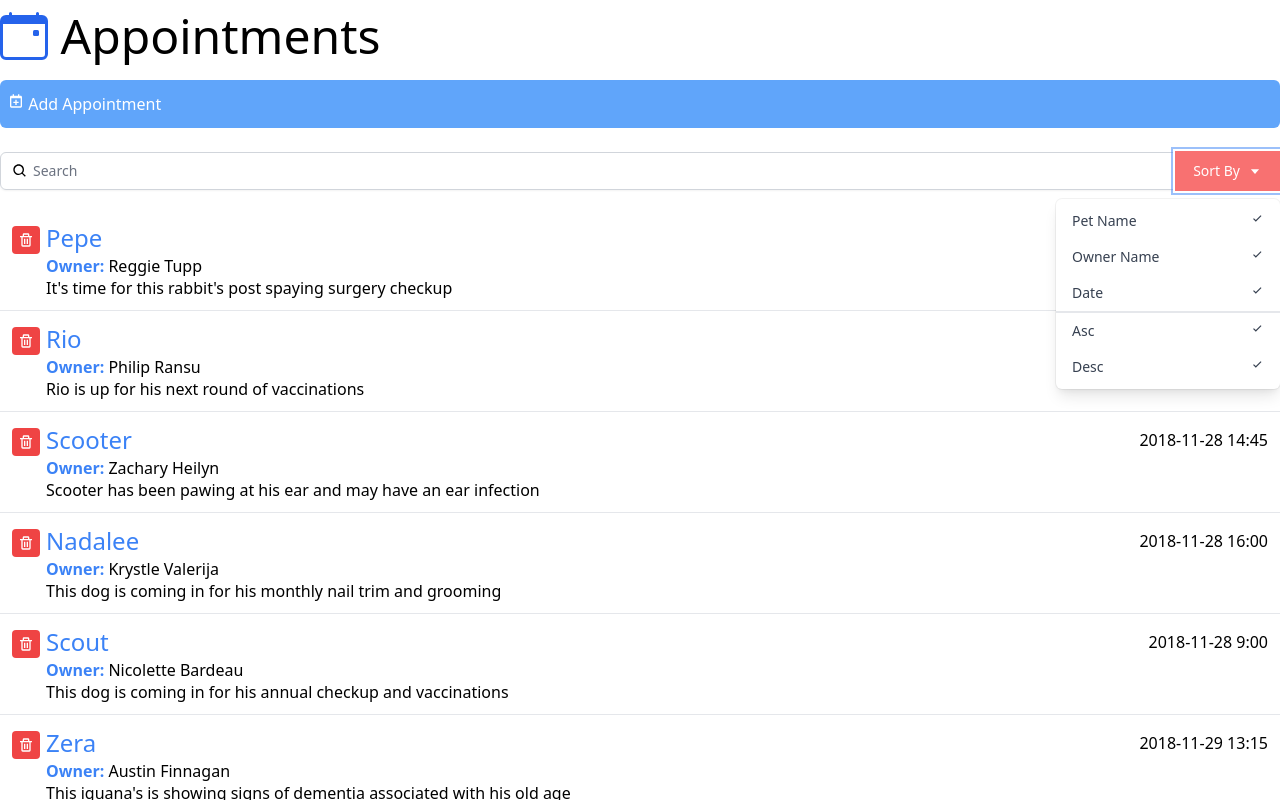
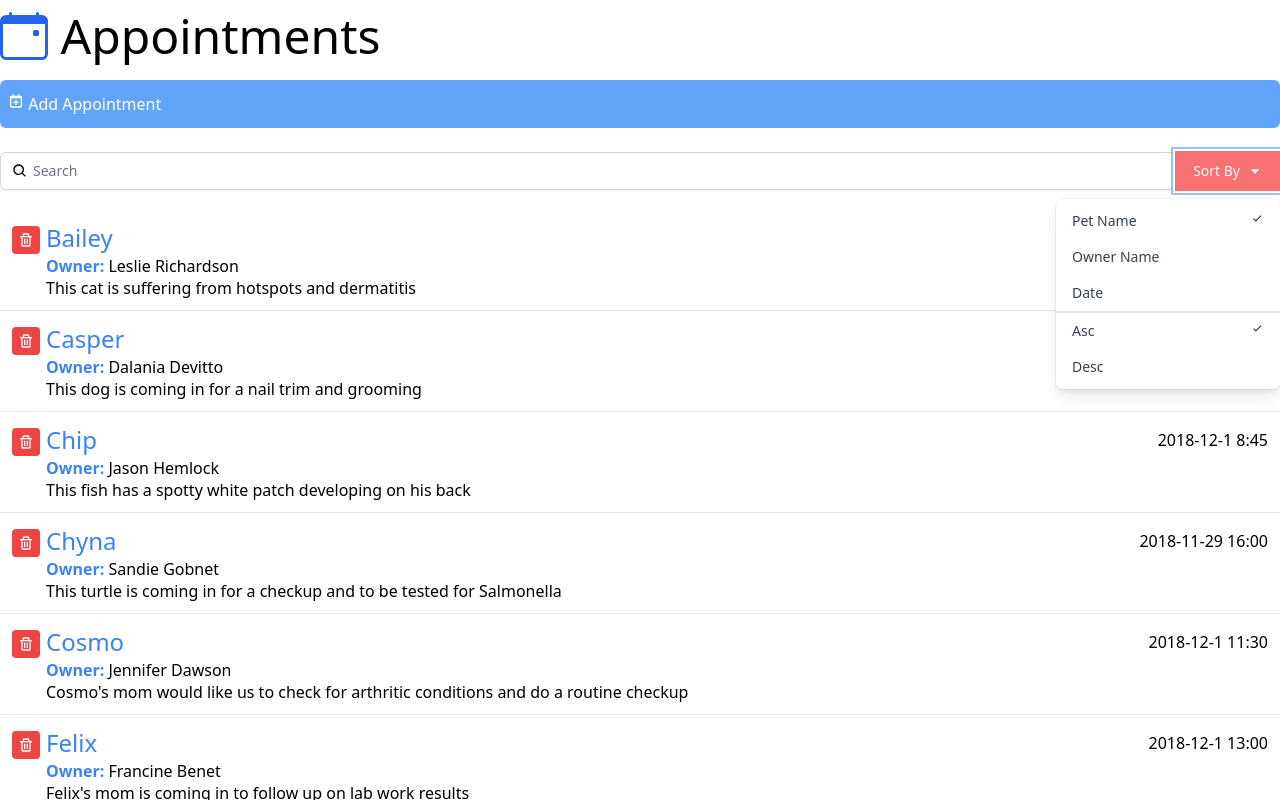
Before and after one commit to AronKuch/second-reaction, a React (Create React App) app: page / in a window 1280 px wide. Both pictures are taken after a click on the button "Sort By". Shown: the top 800 px of the page. Built offline with nearby package versions, Linux system fonts and the light colour scheme.

Commit message:
Enabled sorting and fixed the menu to check/uncheck by sort

```diff
--- a/src/App.js
+++ b/src/App.js
@@ -8,6 +8,8 @@ function App() {
 
   let [appointmentList, setAppointmentList] = useState([]);
   let [query, setQuery] = useState("");
+  let [sortBy, setSortBy] = useState("petName");
+  let [orderBy, setOrderBy] = useState("asc");
 
   const filteredAppointments = appointmentList.filter(
     item => {
@@ -17,7 +19,11 @@ function App() {
         item.aptNotes.toLowerCase().includes(query.toLowerCase())
       )
     }
-  );
+  ).sort((a,b) => {
+    return(
+      (orderBy === 'asc' ? 1 : -1) * (a[sortBy].toLowerCase() >= b[sortBy].toLowerCase() ? 1 : -1)
+    );
+  }) ;
 
   const fetchData = useCallback(() => {
     fetch('./data.json')
@@ -37,7 +43,11 @@ function App() {
       <h1 className="text-5xl mb-5">
         <CalIcon className="inline-block text-blue-600 align-top" /> Appointments</h1>
         <AddAppointment />
-        <Search query={query} onQueryChange={myQuery => setQuery(myQuery)} />
+        <Search query={query}
+          onQueryChange={myQuery => setQuery(myQuery)}
+          orderBy = {orderBy} onOrderByChange = {myOrder => setOrderBy(myOrder)}
+          sortBy = {sortBy} onSortByChange = {mySort => setSortBy(mySort)}
+        />
         <ul className="divide-y divide-gray-200">
           {filteredAppointments.map(appointment => (
             <AppointmentInfo  key={appointment.id}
--- a/src/components/Search.js
+++ b/src/components/Search.js
@@ -3,32 +3,37 @@
 import {BiSearch, BiCaretDown, BiCheck}  from "react-icons/bi";
 import {useState} from 'react';
 
-const DropDown = () => {
+const DropDown = ({sortBy, onSortByChange, orderBy, onOrderByChange}) => {
   return (
     <div className="origin-top-right absolute right-0 mt-2 w-56
       rounded-md shadow-lg bg-white ring-1 ring-black ring-opacity-5">
       <div className="py-1" role="menu" aria-orientation="vertical" aria-labelledby="options-menu">
         <div
           className="px-4 py-2 text-sm text-gray-700 hover:bg-gray-100 hover:text-gray-900 flex justify-between cursor-pointer"
-          role="menuitem">Pet Name <BiCheck /></div>
+          role="menuitem" onClick = {() => onSortByChange("petName")} >
+          Pet Name {sortBy === "petName" ? <BiCheck /> : null} </div>
         <div
           className="px-4 py-2 text-sm text-gray-700 hover:bg-gray-100 hover:text-gray-900 flex justify-between cursor-pointer"
-          role="menuitem">Owner Name  <BiCheck /></div>
+          role="menuitem" onClick = {() => onSortByChange("ownerName")}>
+          Owner Name {sortBy === "ownerName" ? <BiCheck /> : null}</div>
         <div
           className="px-4 py-2 text-sm text-gray-700 hover:bg-gray-100 hover:text-gray-900 flex justify-between cursor-pointer"
-          role="menuitem">Date <BiCheck /></div>
+          role="menuitem" onClick = {() => onSortByChange("aptDate")}>
+          Date {sortBy === "aptDate" ? <BiCheck /> : null}</div>
         <div
           className="px-4 py-2 text-sm text-gray-700 hover:bg-gray-100 hover:text-gray-900 flex justify-between cursor-pointer border-gray-1 border-t-2"
-          role="menuitem">Asc <BiCheck /></div>
+          role="menuitem" onClick = {() => onOrderByChange("asc")}>
+          Asc {orderBy === "asc" ? <BiCheck /> : null} </div>
         <div
           className="px-4 py-2 text-sm text-gray-700 hover:bg-gray-100 hover:text-gray-900 flex justify-between cursor-pointer"
-          role="menuitem">Desc <BiCheck /></div>
+          role="menuitem" onClick = {() => onOrderByChange("des")}>
+          Desc {orderBy !== "asc" ? <BiCheck /> : null}</div>
       </div>
     </div>
   );
 }
 
-const Search = ({query, onQueryChange}) => {
+const Search = ({query, onQueryChange, sortBy, onSortByChange, orderBy, onOrderByChange}) => {
   let [showSearch, toggleSearch] = useState(false);
   return (
     <div className="py-5">
@@ -46,7 +51,12 @@ const Search = ({query, onQueryChange}) => {
           className="justify-center px-4 py-2 bg-red-400 border-2 border-red-400 text-sm text-white hover:bg-red-700 focus:outline-none focus:ring-2 focus:ring-offset-2 flex items-center" id="options-menu" aria-haspopup="true" aria-expanded="true">
           Sort By <BiCaretDown className="ml-2" />
         </button>
-        {showSearch ? <DropDown /> : null}
+        {showSearch ? <DropDown
+          sortBy = {sortBy}
+          onSortByChange = {onSortByChange}
+          orderBy = {orderBy}
+          onOrderByChange = {onOrderByChange}
+           /> : null}
       </div>
     </div>
   </div>
```
